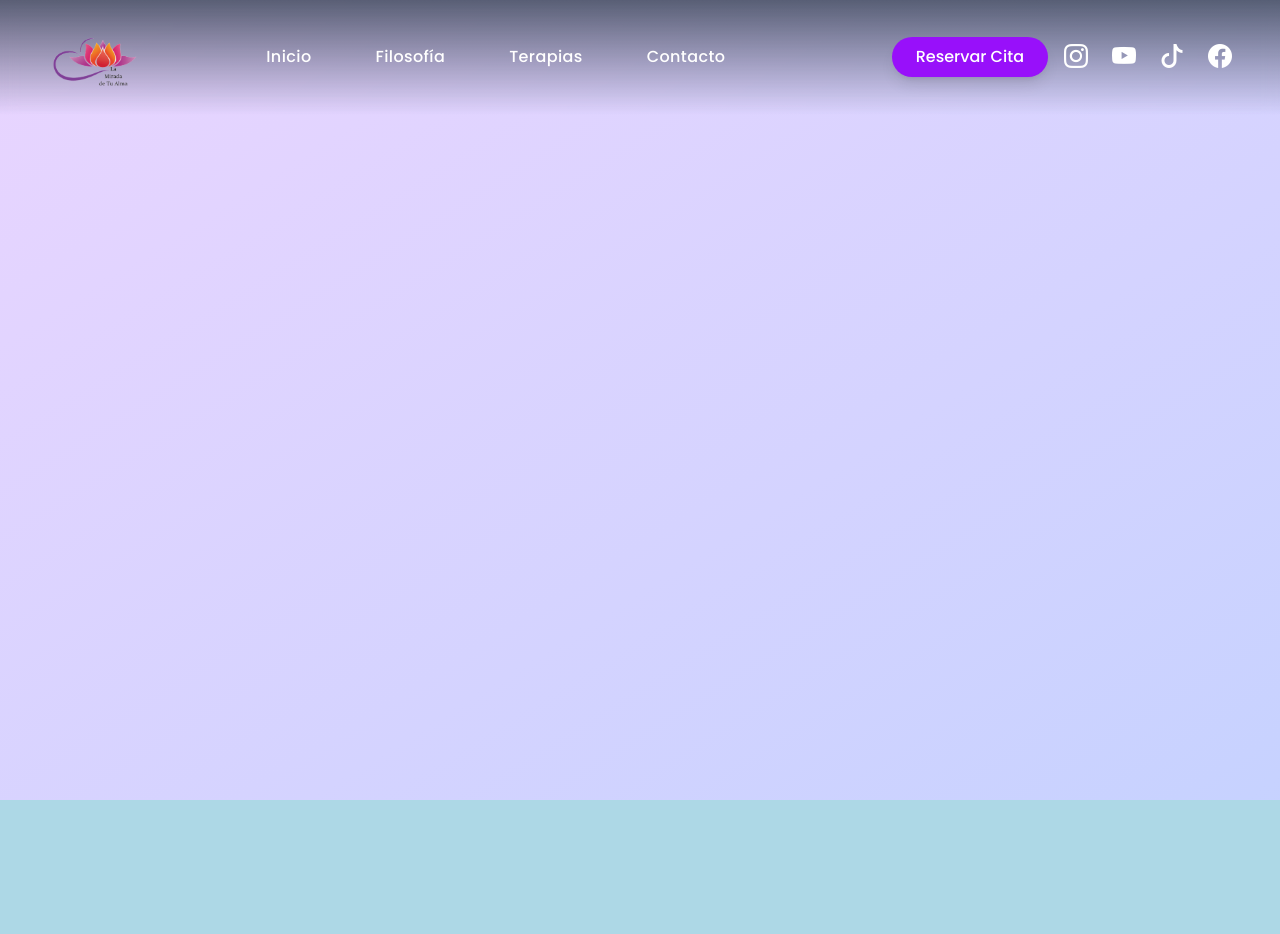
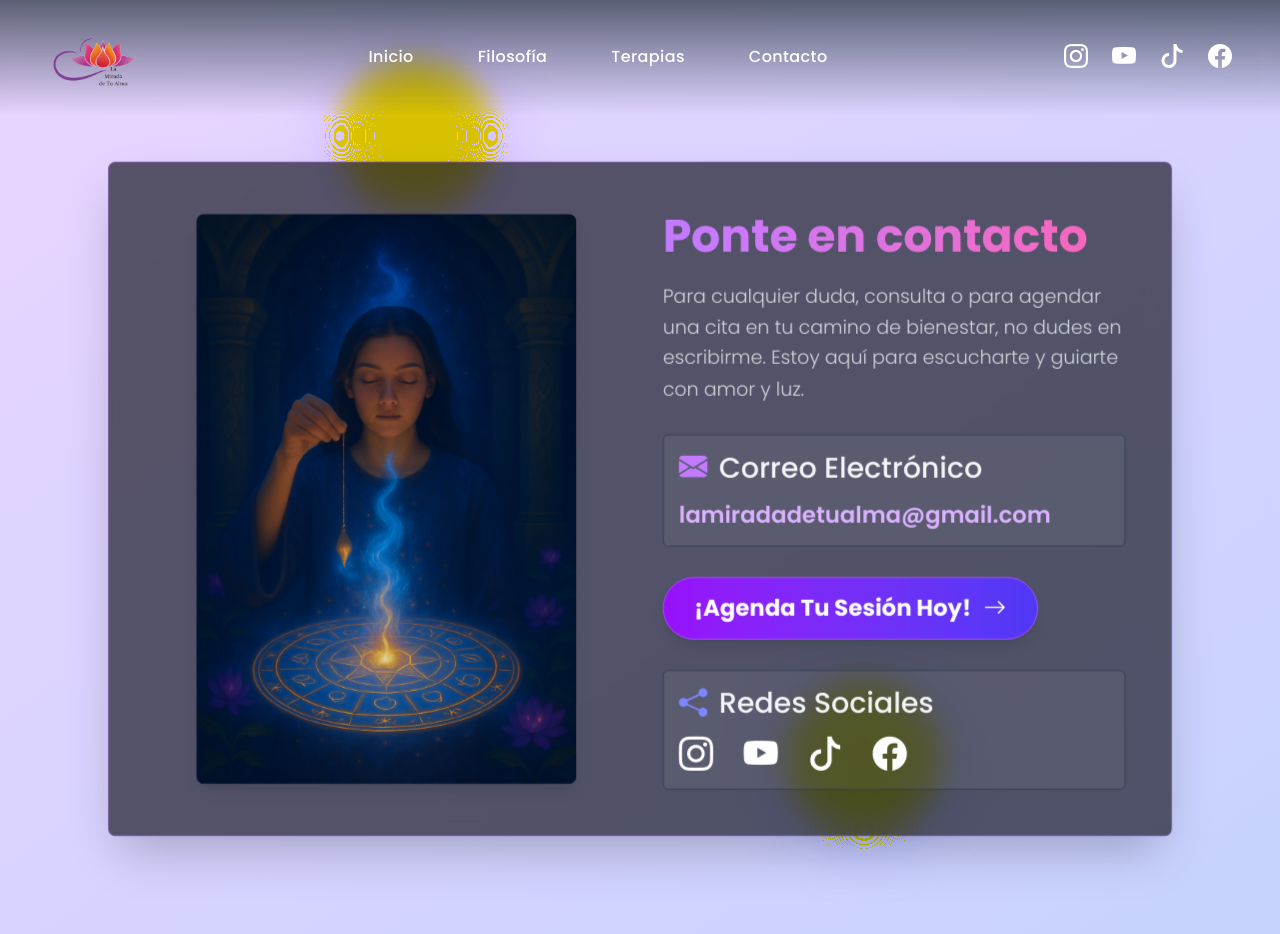
Before and after one commit to CarolinaOM/la-mirada-de-tu-alma, a React (Vite) app: page /contacto in a window 1280 px wide. Before the commit the page ends 800 px from the top, so only its background shows below. Built offline with nearby package versions, Linux system fonts and the light colour scheme.

Commit message:
Se coloco las paginas

```diff
--- a/src/App.jsx
+++ b/src/App.jsx
@@ -3,7 +3,8 @@ import { BrowserRouter, Routes, Route } from 'react-router-dom';
 import Navbar from './components/Navbar/Navbar';
 import Hero from './components/Inicio/Inicio';
 import Filosofia from './components/Filosofia/Filosofia';
-import Terapias from './components/Terapias/Terapias'; // ¡Añade esta línea!
+import Terapias from './components/Terapias/Terapias';
+import Contacto from './components/Contacto/Contacto';
 
 function App() {
   return (
@@ -14,6 +15,7 @@ function App() {
           <Route path="/" element={<Hero />} />
           <Route path="/filosofia" element={<Filosofia />} />
           <Route path="/terapias" element={<Terapias />} />
+          <Route path="/contacto" element={<Contacto />} /> {/* Añade esta ruta */}
         </Routes>
       </div>
     </BrowserRouter>
--- /dev/null
+++ b/src/components/Contacto/Contacto.jsx
@@ -0,0 +1,115 @@
+import React from 'react';
+import ContactoImagen from '../../assets/contacto-mistico2.jpg';
+
+const Contacto = () => {
+  return (
+    <section
+      id="contacto"
+      className="pt-36 pb-20 px-4 md:px-10 lg:px-20 min-h-screen
+                 bg-gradient-to-br from-purple-200 to-indigo-200 text-gray-900
+                 flex items-center justify-center relative overflow-hidden"
+    >
+      {/* Elementos decorativos de fondo sutiles (blobs) */}
+      <div className="absolute top-10 left-1/4 w-48 h-48 bg-purple-300/30 rounded-full mix-blend-multiply filter blur-xl animate-blob"></div>
+      <div className="absolute bottom-20 right-1/4 w-48 h-48 bg-indigo-300/30 rounded-full mix-blend-multiply filter blur-xl animation-delay-2000 animate-blob"></div>
+
+      {/* Contenedor principal del contenido de contacto */}
+      <div className="relative z-10 max-w-6xl mx-auto flex flex-col md:flex-row items-center gap-12
+                      bg-[#1a1c29]/70 backdrop-blur-md p-8 md:p-12 rounded-lg shadow-2xl
+                      transform transition-all duration-500 scale-95 hover:scale-100 ease-in-out
+                      animate-fade-in-up text-white border border-purple-500/30">
+
+        {/* Sección de la imagen (Columna izquierda en escritorio) */}
+        <div className="md:w-1/2 w-full flex justify-center items-center h-auto animate-fade-in-left">
+          <img
+            src={ContactoImagen}
+            alt="Ilustración mística de conexión"
+            // Se quita el borde morado para un estilo más limpio
+            className="rounded-lg shadow-lg w-[25rem] h-auto object-cover transform hover:scale-105 transition-transform duration-300"
+          />
+        </div>
+
+        {/* Sección del texto de contacto (Columna derecha en escritorio) */}
+        <div className="md:w-1/2 w-full text-center md:text-left animate-fade-in-right">
+          {/* Título con degradado */}
+          <h2 className="text-4xl sm:text-5xl font-bold mb-4 text-transparent bg-clip-text bg-gradient-to-r from-purple-400 to-pink-400 leading-tight">
+            Ponte en contacto
+          </h2>
+          <p className="text-lg sm:text-xl text-gray-300 mb-8 font-light leading-relaxed">
+            Para cualquier duda, consulta o para agendar una cita en tu camino de bienestar,
+            no dudes en escribirme. Estoy aquí para escucharte y guiarte con amor y luz.
+          </p>
+
+          <div className="mb-8 p-4 bg-white/5 rounded-md border border-gray-700 hover:border-purple-600 transition-colors duration-300">
+            {/* Correo */}
+            <h3 className="text-2xl sm:text-3xl font-medium mb-2 text-gray-100 flex items-center justify-center md:justify-start">
+              <i className="bi bi-envelope-fill text-purple-400 mr-3"></i> Correo Electrónico
+            </h3>
+            <a
+              href="mailto:lamiradadetualma@gmail.com"
+              className="text-purple-300 hover:text-purple-400 text-xl sm:text-2xl font-semibold
+                         transition-colors duration-300 transform hover:scale-105 inline-block mt-2"
+            >
+              lamiradadetualma@gmail.com
+            </a>
+          </div>
+
+          {/* Botón de acción */}
+          <div className="my-8">
+            <a
+              href="mailto:lamiradadetualma@gmail.com"
+              className="inline-block bg-gradient-to-r from-purple-600 to-indigo-600 text-white text-xl md:text-2xl font-bold
+                         py-4 px-8 rounded-full shadow-lg hover:shadow-2xl transform hover:-translate-y-1 transition-all duration-300 ease-in-out
+                         border border-purple-500 hover:border-white"
+            >
+              ¡Agenda Tu Sesión Hoy! <i className="bi bi-arrow-right ml-2"></i>
+            </a>
+          </div>
+
+          {/* Redes Sociales */}
+          <div className="p-4 bg-white/5 rounded-md border border-gray-700 hover:border-indigo-600 transition-colors duration-300">
+            <h3 className="text-2xl sm:text-3xl font-medium mb-2 text-gray-100 flex items-center justify-center md:justify-start">
+              <i className="bi bi-share-fill text-indigo-400 mr-3"></i> Redes Sociales
+            </h3>
+            <div className="flex justify-center md:justify-start gap-6 sm:gap-8 text-3xl sm:text-4xl mt-4">
+              <a
+                href="https://www.instagram.com/lamiradadetualma/"
+                target="_blank"
+                rel="noopener noreferrer"
+                className="text-white hover:text-[#E1306C] transition-transform transform hover:scale-125"
+              >
+                <i className="bi bi-instagram"></i>
+              </a>
+              <a
+                href="https://www.youtube.com/@lamiradadetualma261"
+                target="_blank"
+                rel="noopener noreferrer"
+                className="text-white hover:text-[#FF0000] transition-transform transform hover:scale-125"
+              >
+                <i className="bi bi-youtube"></i>
+              </a>
+              <a
+                href="https://www.tiktok.com/@lamiradadetualma"
+                target="_blank"
+                rel="noopener noreferrer"
+                className="text-white hover:text-gray-400 transition-transform transform hover:scale-125"
+              >
+                <i className="bi bi-tiktok"></i>
+              </a>
+              <a
+                href="https://www.facebook.com/lamiradadetualma.lamiradadetualma.1"
+                target="_blank"
+                rel="noopener noreferrer"
+                className="text-white hover:text-[#4267B2] transition-transform transform hover:scale-125"
+              >
+                <i className="bi bi-facebook"></i>
+              </a>
+            </div>
+          </div>
+        </div>
+      </div>
+    </section>
+  );
+};
+
+export default Contacto;
--- a/src/components/Navbar/Navbar.jsx
+++ b/src/components/Navbar/Navbar.jsx
@@ -73,9 +73,9 @@ const Navbar = () => {
 
   return (
     <nav className='fixed top-0 left-0 w-full z-50'>
-      {/* Menú de Escritorio con degradado transparente y blur */}
+      {/* Menú de Escritorio */}
       <div className='flex justify-between items-center sm:px-12 sm:py-6 px-4 py-3 text-white
-                    bg-gradient-to-b from-gray-700/80 to-gray-700/0 backdrop-blur-sm'>
+                       bg-gradient-to-b from-gray-700/80 to-gray-700/0 backdrop-blur-sm'>
         {/* Navbar Logo */}
         <div>
           <Link to="/">
@@ -129,10 +129,10 @@ const Navbar = () => {
             </ul>
           </div>
 
-          {/* Botón de Reservar Cita para Calendario */}
+          {/* Botón de Reservar Cita para Calendario (AHORA OCULTO) */}
           <Link
             to="/reservar-cita"
-            className="hidden md:block ml-12 px-6 py-2 bg-purple-600 text-white font-medium rounded-full shadow-lg transition hover:bg-purple-700 transform hover:scale-105"
+            className="hidden md:hidden ml-12 px-6 py-2 bg-purple-600 text-white font-medium rounded-full shadow-lg transition hover:bg-purple-700 transform hover:scale-105"
           >
             Reservar Cita
           </Link>
@@ -166,8 +166,8 @@ const Navbar = () => {
               </Link>
             </li>
           ))}
-          {/* Botón de Reservar Cita en el menú móvil */}
-          <li className="w-full text-center mt-4">
+          {/* Botón de Reservar Cita en el menú móvil (AHORA OCULTO) */}
+          <li className="w-full text-center mt-4 hidden">
             <Link
               to="/reservar-cita"
               className="block py-2 px-6 font-medium text-white bg-purple-600 rounded-full transition hover:bg-purple-700"
@@ -195,8 +195,8 @@ const Navbar = () => {
             ))}
           </ul>
         </div>
-      </nav>
-    );
-  };
+    </nav>
+  );
+};
 
 export default Navbar;
```
Also changed, not shown: src/assets/contacto-mistico.jpg (added), src/assets/contacto-mistico2.jpg (added).
